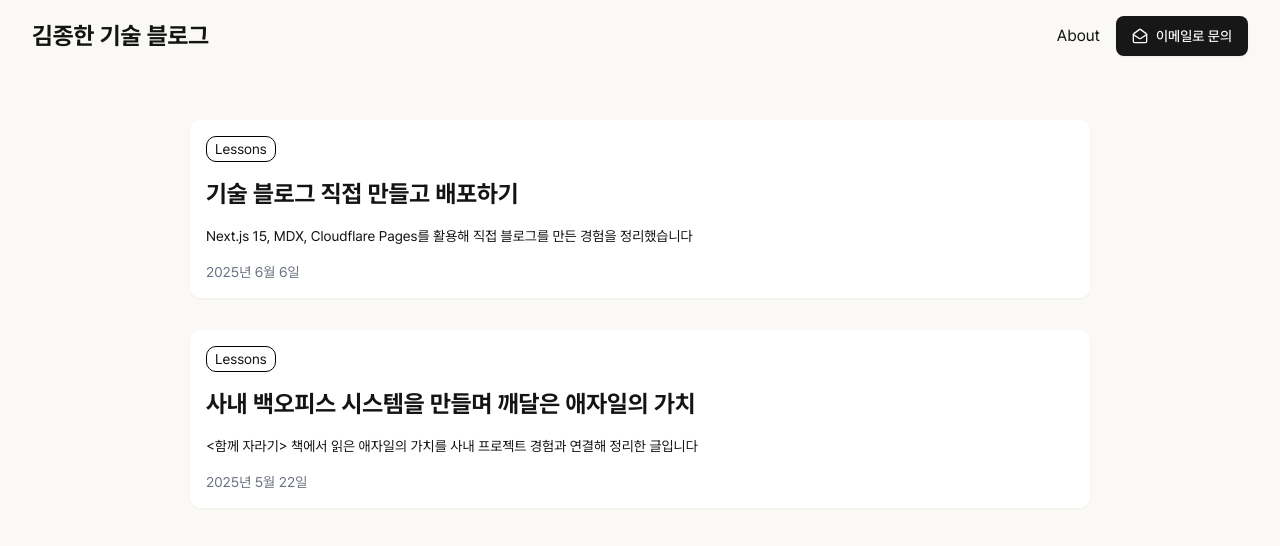
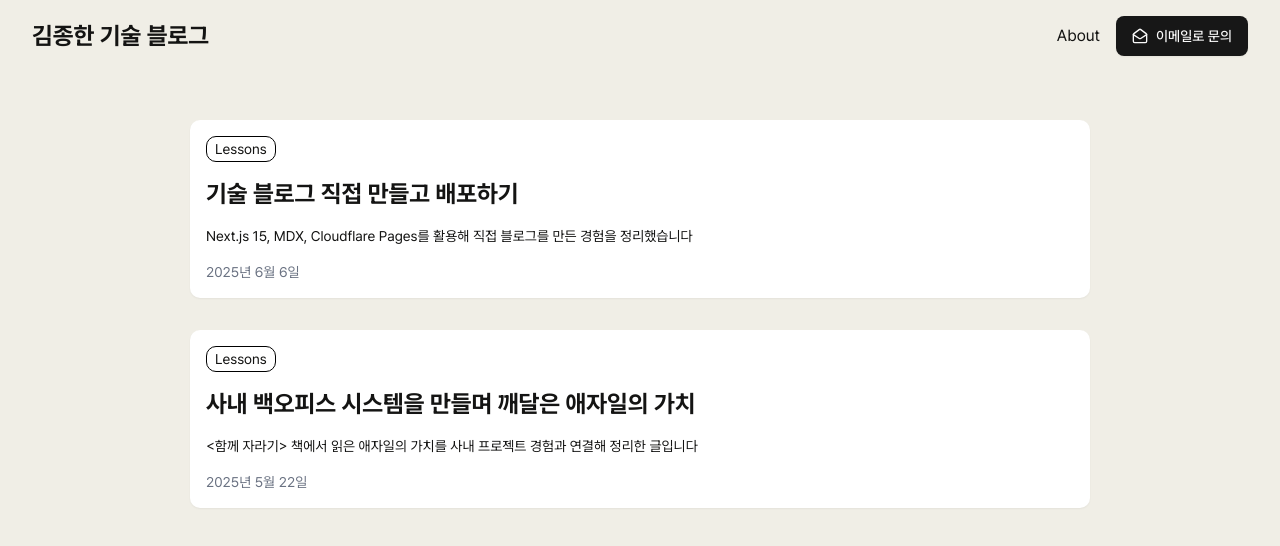
Before and after one commit to jong-k/public-home, a Next.js app: page / in a window 1280 px wide. Shown: the top 546 px of the page. Built offline with nearby package versions, Linux system fonts and the light colour scheme.

Commit message:
feat: posts page background color 추가

```diff
--- a/src/app/globals.css
+++ b/src/app/globals.css
@@ -6,6 +6,7 @@
 
 @theme inline {
   --color-background: var(--background);
+  --color-background-posts-page: var(--background);
   --color-foreground: var(--foreground);
   --font-sans: var(--font-geist-sans);
   --font-mono: var(--font-geist-mono);
@@ -67,7 +68,8 @@
   --post-contents-font-size: 20px;
 
   /* Colors - Light Theme */
-  --background: #faf9f6;
+  --background: #f0eee6;
+  --background-posts-page: #faf9f6;
   --foreground: #141413;
   --card: oklch(1 0 0);
   --card-foreground: oklch(0.145 0 0);
```
